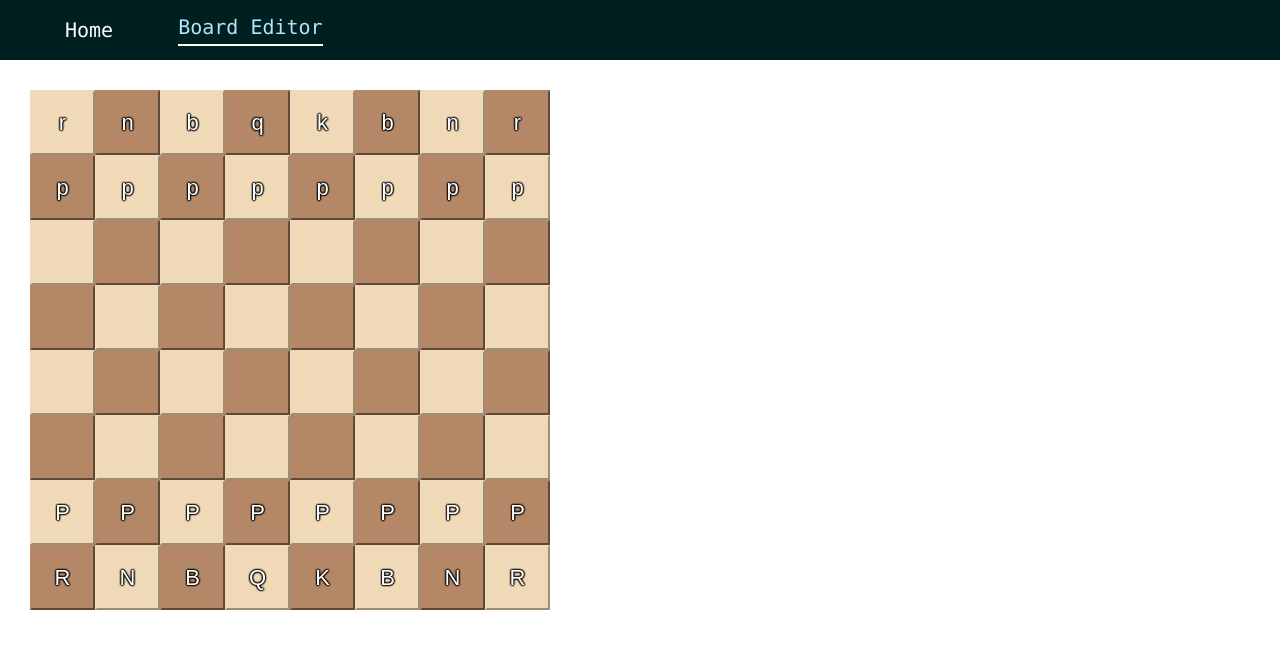
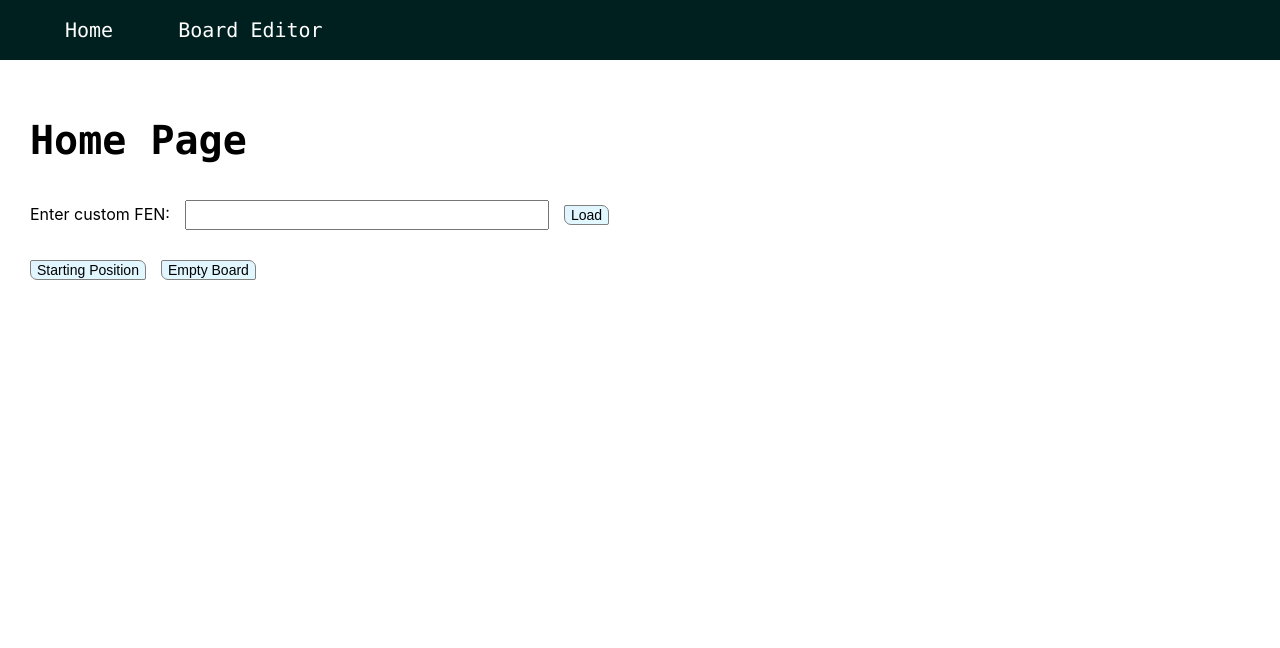
Before and after one commit to twjwesterhold/chessil-1.0, a React (Create React App) app: page /board in a window 1280 px wide. Shown: the top 648 px of the page. Built offline with nearby package versions, Linux system fonts and the light colour scheme.

Commit message:
Removed App.css

```diff
--- a/src/App.css
+++ /dev/null
@@ -1,9 +0,0 @@
-#whiteS {
-  border-color: #F0D9B7;
-  background-color: #F0D9B7;
-}
-
-#blackS {
-  border-color: #B48866;
-  background-color: #B48866;
-}
--- a/src/App.js
+++ b/src/App.js
@@ -5,7 +5,6 @@ import {
 	Switch,
 	Route,
 } from "react-router-dom";
-import "./App.css";
 
 // component important
 import Navbar from "./components/Navbar";
@@ -18,7 +17,7 @@ const App = () => {
 			<Navbar/>
 			<BodyContent>
 				<Switch>
-					<Route path="/board" component={Board} />
+					<Route path="/boardeditor" component={Board} />
 					<Route path="/" component={Home} />
 				</Switch>
 			</BodyContent>
@@ -30,4 +29,5 @@ const BodyContent = styled.div`
   padding: 30px;
 `;
 
+
 export default App;
--- a/src/components/Fenbar/Fenbar.js
+++ b/src/components/Fenbar/Fenbar.js
@@ -22,7 +22,7 @@ const Fenbar = () => {
 		return (
 			<Redirect
 				to={{
-					pathname: "/board",
+					pathname: "/boardeditor",
 					search: `?fen=${fen.replace(/ /g, "_")}`,
 				}}
 			/>
--- a/src/components/Navbar/Navbar.js
+++ b/src/components/Navbar/Navbar.js
@@ -7,7 +7,7 @@ const Navbar = () => {
 	return (
 		<NavbarContainer>
 			<StyledNavLink exact to="/" >Home</StyledNavLink>
-			<StyledNavLink exact to="/board" >Board Editor</StyledNavLink>
+			<StyledNavLink exact to="/boardeditor" >Board Editor</StyledNavLink>
 		</NavbarContainer>
 	);
 };
--- a/src/components/Square/Square.js
+++ b/src/components/Square/Square.js
@@ -5,8 +5,8 @@ import styled from "styled-components";
 const Square = (props) => {
 	var piece = props.piece;
 	return (
-		<ChessSquare id={props.color}>
-			{piece}
+		<ChessSquare checker={props.color}>
+				{piece}
 		</ChessSquare>
 	);
 };
@@ -20,7 +20,8 @@ const ChessSquare = styled.button`
 	width: 65px;
 	height: 65px;
   font-size: 22px;
-  outline: none;
+  border: 0;
+  background-color: ${(props) => (props.checker === "whiteS") ? "#F0D9B7" : "#B48866"};
   text-shadow: #000 0px 0px 2px, #000 0px 0px 2px, #000 0px 0px 2px,
   							#000 0px 0px 2px, #000 0px 0px 2px, #000 0px 0px 2px;
   color: #fff;
```
Also changed, not shown: src/components/BoardEditor/BoardEditor.js (added), src/components/BoardEditor/index.js (added), 1 other file (tests, documents, lock files or other folders).
